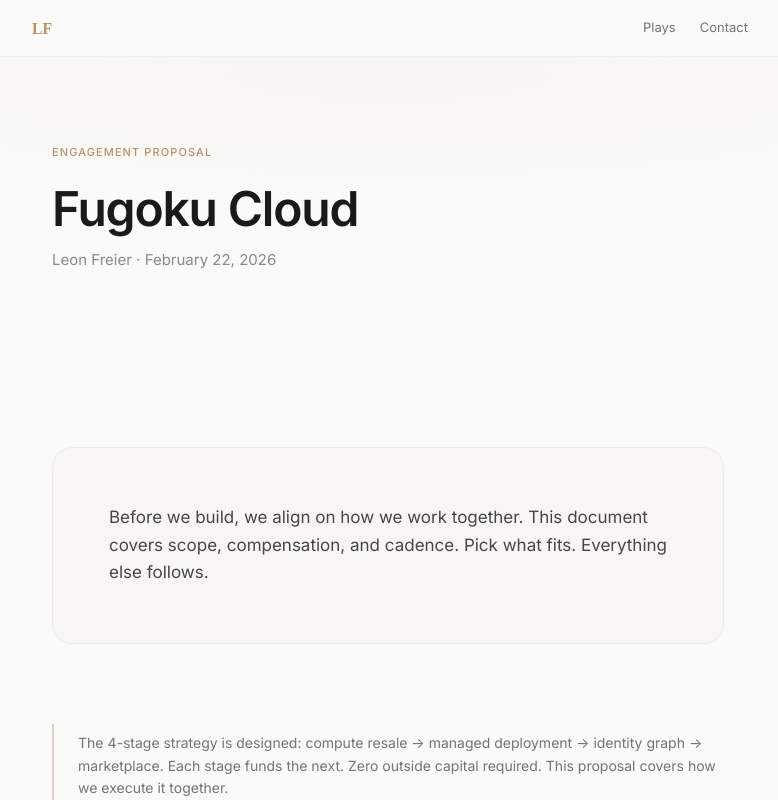
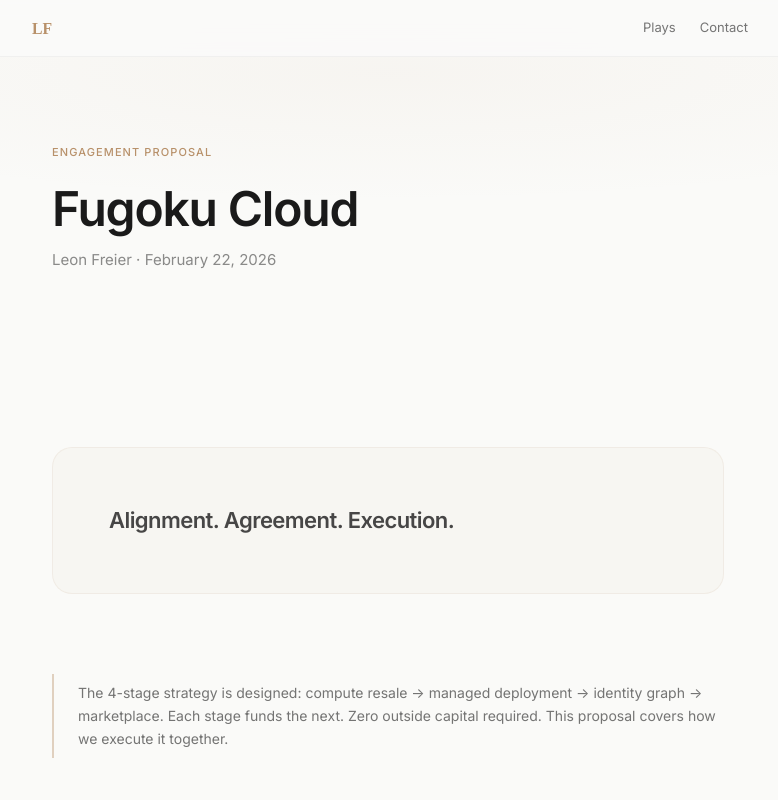
Before and after one commit to Apex-Sudo/leonfreier, a Next.js app: page /fugoku in a window 1280 px wide. Shown: the top 800 px of the page, without its empty margins (252-1030 px from the left). Built offline with nearby package versions, Linux system fonts and the light colour scheme.

Commit message:
Fugoku: condensed intro to 'Alignment. Agreement. Execution.'

```diff
--- a/app/fugoku/page.tsx
+++ b/app/fugoku/page.tsx
@@ -23,10 +23,8 @@ export default function FugokuProposal() {
       <section className="px-6 py-16 md:py-20">
         <div className="max-w-2xl mx-auto">
           <div className="section-module">
-            <p className="text-[16px] md:text-[17px] leading-relaxed text-foreground/80">
-              Before we build, we align on how we work together.
-              This document covers scope, compensation, and cadence.
-              Pick what fits. Everything else follows.
+            <p className="text-[20px] md:text-[22px] font-semibold tracking-tight text-foreground/80">
+              Alignment. Agreement. Execution.
             </p>
           </div>
         </div>
```
